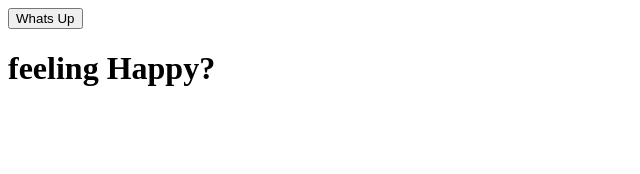
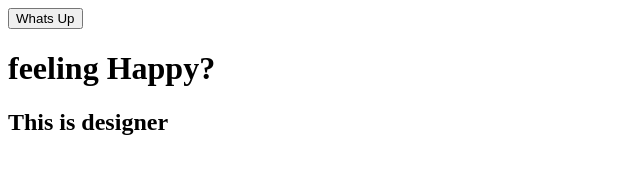
Before and after one commit to BEL11EVER/personal-website, a plain HTML site: page index.html in a window 1280 px wide. Shown: the whole page, without its empty margins (0-640 px from the left). Drawn offline with Linux system fonts and the light colour scheme.

Commit message:
Designer's branch marking

```diff
--- a/index.html
+++ b/index.html
@@ -10,5 +10,6 @@
 <body>
     <button>Whats Up</button>
     <h1>feeling Happy?</h1>
+    <h2>This is designer</h2>
 </body>
 </html>
```
